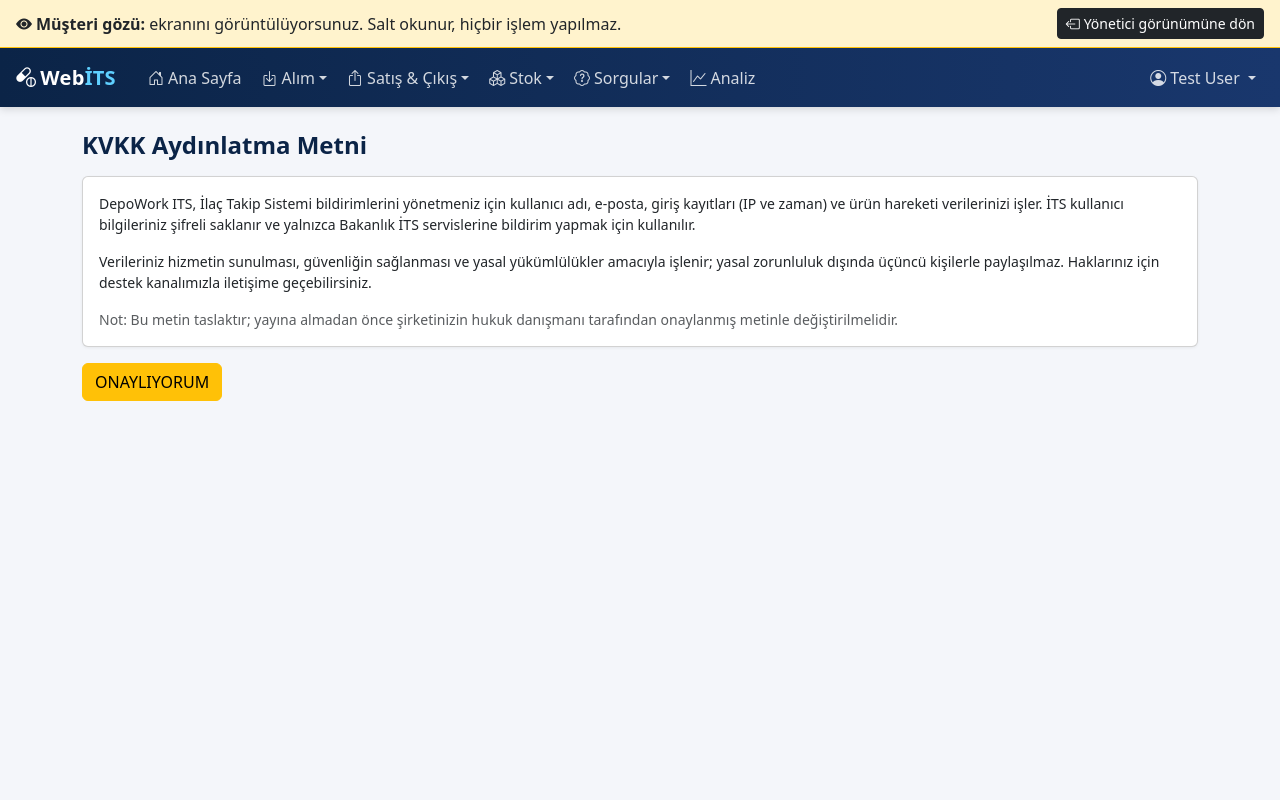
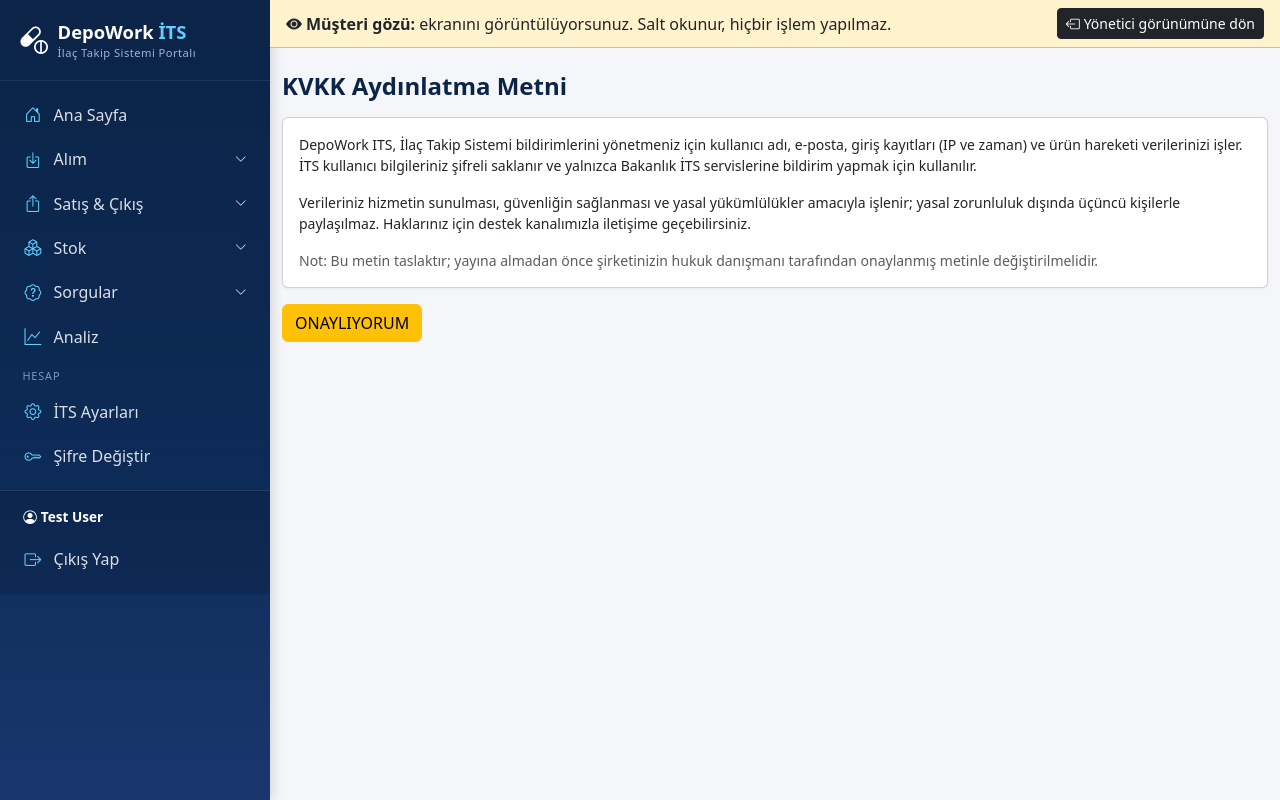
Before and after one commit to deposetup/DepoWorkits, a Laravel app: page /kvkk-onay in a window 1280 px wide. Run offline with Laravel 12, Linux system fonts and the light colour scheme; a user stored in the database is signed in; data comes from the database, SQL or seed files in the repository.

Commit message:
Sol kenar çubuğu menü (akordeon), ana sayfada hızlı erişim kartları
Co-Authored-By: Claude Sonnet 5.5 <noreply@anthropic.com>

```diff
--- a/resources/views/layouts/app.blade.php
+++ b/resources/views/layouts/app.blade.php
@@ -8,30 +8,45 @@
 <link href="https://cdn.jsdelivr.net/npm/bootstrap@5.3.3/dist/css/bootstrap.min.css" rel="stylesheet">
 <link href="https://cdn.jsdelivr.net/npm/bootstrap-icons@1.11.3/font/bootstrap-icons.css" rel="stylesheet">
 <style>
+  :root { --yan-genislik: 270px; --lacivert: #0b2447; --lacivert2: #19376d; --vurgu: #5fd0ff; }
   body { background: #f4f6fa; }
-  .ust { background: linear-gradient(90deg, #0b2447, #19376d); box-shadow: 0 2px 8px rgba(0,0,0,.15); }
-  .ust .navbar-brand { font-weight: 700; letter-spacing: .3px; }
-  .ust .navbar-brand .nokta { color: #5fd0ff; }
-  .ust .nav-link { color: rgba(255,255,255,.82); font-weight: 500; padding: .6rem .85rem; border-radius: .4rem; }
-  .ust .nav-link:hover, .ust .nav-link.show { color: #fff; background: rgba(255,255,255,.1); }
-  .ust .nav-link.aktif { color: #fff; background: rgba(95,208,255,.22); }
-  .ust .dropdown-menu { border: 0; border-radius: .6rem; box-shadow: 0 10px 30px rgba(11,36,71,.25); padding: .4rem; min-width: 14rem; margin-top: .35rem; }
-  .ust .dropdown-item { border-radius: .4rem; padding: .5rem .75rem; display: flex; gap: .6rem; align-items: center; }
-  .ust .dropdown-item i { color: #19376d; width: 1.1rem; text-align: center; }
-  .ust .dropdown-item.active, .ust .dropdown-item:active { background: #e8f0ff; color: #0b2447; font-weight: 600; }
-  .ust .dropdown-header { font-size: .7rem; text-transform: uppercase; letter-spacing: .06em; }
-  .firma { font-size: .8rem; color: #9fb3d9; }
+  .yan { width: var(--yan-genislik); background: linear-gradient(180deg, var(--lacivert), #0d2b57 60%, var(--lacivert2)); color: #fff; }
+  @media (min-width: 992px) {
+    .yan { position: fixed; inset: 0 auto 0 0; display: flex !important; flex-direction: column; z-index: 1030; box-shadow: 2px 0 12px rgba(0,0,0,.15); }
+    .icerik-alan { margin-left: var(--yan-genislik); }
+  }
+  .yan .offcanvas-body { display: flex; flex-direction: column; padding: 0; overflow: hidden; }
+  .yan-marka { display: flex; align-items: center; gap: .6rem; padding: 1.1rem 1.25rem; font-weight: 700; font-size: 1.15rem; color: #fff; text-decoration: none; border-bottom: 1px solid rgba(255,255,255,.08); }
+  .yan-marka .nokta { color: var(--vurgu); }
+  .yan-marka small { display: block; font-weight: 400; font-size: .7rem; color: #9fb3d9; letter-spacing: .04em; }
+  .yan-menu { flex: 1; overflow-y: auto; padding: .75rem .65rem; scrollbar-width: thin; scrollbar-color: rgba(255,255,255,.2) transparent; }
+  .yan-bolum { font-size: .68rem; text-transform: uppercase; letter-spacing: .08em; color: #8196c4; padding: .6rem .75rem .3rem; }
+  .yan-link, .yan-grup { display: flex; align-items: center; gap: .7rem; width: 100%; padding: .6rem .8rem; border: 0; background: transparent; color: rgba(255,255,255,.85); font-weight: 500; border-radius: .55rem; text-decoration: none; text-align: left; transition: background .2s, color .2s; }
+  .yan-link:hover, .yan-grup:hover { background: rgba(255,255,255,.09); color: #fff; }
+  .yan-link i, .yan-grup > i:first-child { font-size: 1.05rem; width: 1.2rem; text-align: center; color: var(--vurgu); }
+  .yan-link.aktif, .yan-grup.aktif { background: rgba(95,208,255,.18); color: #fff; }
+  .yan-grup .ok { margin-left: auto; font-size: .75rem; transition: transform .3s; }
+  .yan-grup:not(.collapsed) .ok { transform: rotate(180deg); }
+  .yan-alt { list-style: none; margin: .15rem 0 .35rem 1.15rem; padding: 0 0 0 .85rem; border-left: 1px solid rgba(255,255,255,.15); }
+  .yan-alt .yan-link { font-size: .9rem; padding: .45rem .7rem; font-weight: 400; }
+  .yan-alt .yan-link i { font-size: .9rem; color: #9fb3d9; }
+  .yan-alt .yan-link.aktif { background: #fff; color: var(--lacivert); font-weight: 600; }
+  .yan-alt .yan-link.aktif i { color: var(--lacivert2); }
+  .yan-alt-sarmal.collapsing { transition: height .35s ease; }
+  .yan-kullanici { border-top: 1px solid rgba(255,255,255,.1); padding: .75rem .65rem; background: rgba(0,0,0,.12); }
+  .yan-kullanici .kim { padding: .25rem .8rem .6rem; font-size: .85rem; }
+  .yan-kullanici .kim .firma { color: #9fb3d9; font-size: .75rem; display: block; }
+  .ust-serit { background: #fff; border-bottom: 1px solid #e3e8f2; }
   main .card, main .table { box-shadow: 0 1px 3px rgba(0,0,0,.06); }
-  main h4 { font-weight: 700; color: #0b2447; margin-bottom: 1rem; }
+  main h4 { font-weight: 700; color: var(--lacivert); margin-bottom: 1rem; }
+  .hizli { display: flex; gap: .9rem; align-items: center; padding: 1rem 1.1rem; background: #fff; border: 1px solid #e3e8f2; border-radius: .8rem; text-decoration: none; color: var(--lacivert); height: 100%; box-shadow: 0 1px 3px rgba(0,0,0,.05); transition: transform .15s, box-shadow .15s, border-color .15s; }
+  .hizli:hover { transform: translateY(-2px); box-shadow: 0 8px 20px rgba(11,36,71,.12); border-color: var(--vurgu); color: var(--lacivert); }
+  .hizli .ikon { width: 2.8rem; height: 2.8rem; flex: none; display: grid; place-items: center; border-radius: .7rem; background: #e8f0ff; color: var(--lacivert2); font-size: 1.35rem; }
+  .hizli small { display: block; color: #6b7a99; font-weight: 400; }
+  .hizli strong { display: block; }
 </style>
 </head>
 <body>
-@if(session('musteri_gozu_yonetici_id'))
-<div class="bg-warning-subtle border-bottom border-warning py-2 px-3 d-flex flex-wrap gap-2 justify-content-between align-items-center" style="position:sticky;top:0;z-index:1100">
-  <span><i class="bi bi-eye-fill me-1"></i><strong>Müşteri gözü:</strong> {{ auth()->user()->tenant?->unvan }} ekranını görüntülüyorsunuz. Salt okunur, hiçbir işlem yapılmaz.</span>
-  <form method="post" action="{{ route('musteri-gozu.bitir') }}">@csrf<button class="btn btn-sm btn-dark"><i class="bi bi-box-arrow-left me-1"></i>Yönetici görünümüne dön</button></form>
-</div>
-@endif
 @php
   $u = auth()->user();
   $menu = null;
@@ -75,55 +90,62 @@
     return false;
   };
 @endphp
-<nav class="navbar navbar-expand-lg navbar-dark ust sticky-top px-3">
-  <a class="navbar-brand me-4" href="{{ $u ? route('home') : '#' }}"><i class="bi bi-capsule-pill me-1"></i>Web<span class="nokta">İTS</span></a>
-  @auth
-  <button class="navbar-toggler" type="button" data-bs-toggle="collapse" data-bs-target="#menu"><span class="navbar-toggler-icon"></span></button>
-  <div class="collapse navbar-collapse" id="menu">
-    <ul class="navbar-nav me-auto gap-1">
+@auth
+<aside class="yan offcanvas-lg offcanvas-start" tabindex="-1" id="yanMenu" aria-label="Ana menü">
+  <div class="offcanvas-body">
+    <a class="yan-marka" href="{{ route('home') }}"><i class="bi bi-capsule-pill fs-3"></i><span>DepoWork <span class="nokta">İTS</span><small>İlaç Takip Sistemi Portalı</small></span></a>
+    <nav class="yan-menu" id="yanAkordeon">
       @if($menu)
-        @foreach($menu as [$ad, $ikon, $rota, $alt])
+        @foreach($menu as $n => [$ad, $ikon, $rota, $alt])
           @if(! $alt)
-            <li class="nav-item"><a class="nav-link {{ request()->routeIs($rota) ? 'aktif' : '' }}" href="{{ route($rota) }}"><i class="bi {{ $ikon }} me-1"></i>{{ $ad }}</a></li>
+            <a class="yan-link {{ request()->routeIs($rota) ? 'aktif' : '' }}" href="{{ route($rota) }}"><i class="bi {{ $ikon }}"></i>{{ $ad }}</a>
           @else
             @php $grupAktif = collect($alt)->contains(fn ($a) => $aktifMi($a[3])); @endphp
-            <li class="nav-item dropdown">
-              <a class="nav-link dropdown-toggle {{ $grupAktif ? 'aktif' : '' }}" href="#" role="button" data-bs-toggle="dropdown"><i class="bi {{ $ikon }} me-1"></i>{{ $ad }}</a>
-              <ul class="dropdown-menu">
+            <button class="yan-grup {{ $grupAktif ? 'aktif' : 'collapsed' }}" type="button" data-bs-toggle="collapse" data-bs-target="#grup{{ $n }}" aria-expanded="{{ $grupAktif ? 'true' : 'false' }}"><i class="bi {{ $ikon }}"></i>{{ $ad }}<i class="bi bi-chevron-down ok"></i></button>
+            <div class="collapse yan-alt-sarmal {{ $grupAktif ? 'show' : '' }}" id="grup{{ $n }}" data-bs-parent="#yanAkordeon">
+              <ul class="yan-alt">
                 @foreach($alt as [$altAd, $altIkon, $url, $desen])
-                  <li><a class="dropdown-item {{ $aktifMi($desen) ? 'active' : '' }}" href="{{ $url }}"><i class="bi {{ $altIkon }}"></i>{{ $altAd }}</a></li>
+                  <li><a class="yan-link {{ $aktifMi($desen) ? 'aktif' : '' }}" href="{{ $url }}"><i class="bi {{ $altIkon }}"></i>{{ $altAd }}</a></li>
                 @endforeach
               </ul>
-            </li>
+            </div>
           @endif
         @endforeach
+        <div class="yan-bolum">Hesap</div>
+        <a class="yan-link {{ request()->routeIs('ayarlar.its') ? 'aktif' : '' }}" href="{{ route('ayarlar.its') }}"><i class="bi bi-gear"></i>İTS Ayarları</a>
       @else
-        <li class="nav-item"><a class="nav-link {{ request()->routeIs('admin.*') ? 'aktif' : '' }}" href="{{ route('admin.tenants.index') }}"><i class="bi bi-people me-1"></i>Müşteriler</a></li>
+        <a class="yan-link {{ request()->routeIs('admin.*') ? 'aktif' : '' }}" href="{{ route('admin.tenants.index') }}"><i class="bi bi-people"></i>Müşteriler</a>
       @endif
-    </ul>
-    <ul class="navbar-nav align-items-lg-center">
-      <li class="nav-item dropdown">
-        <a class="nav-link dropdown-toggle" href="#" role="button" data-bs-toggle="dropdown">
-          <i class="bi bi-person-circle me-1"></i>{{ $u->name }}
-          @if($u->tenant)<span class="firma d-block d-lg-inline ms-lg-2">{{ $u->tenant->unvan }}</span>@endif
-        </a>
-        <ul class="dropdown-menu dropdown-menu-end">
-          @if($menu)<li><a class="dropdown-item {{ request()->routeIs('ayarlar.its') ? 'active' : '' }}" href="{{ route('ayarlar.its') }}"><i class="bi bi-gear"></i>İTS Ayarları</a></li>@endif
-          <li><a class="dropdown-item" href="{{ route('sifre') }}"><i class="bi bi-key"></i>Şifre Değiştir</a></li>
-          <li><hr class="dropdown-divider"></li>
-          <li><form method="post" action="{{ route('logout') }}">@csrf<button class="dropdown-item"><i class="bi bi-box-arrow-right"></i>Çıkış Yap</button></form></li>
-        </ul>
-      </li>
-    </ul>
+      <a class="yan-link {{ request()->routeIs('sifre') ? 'aktif' : '' }}" href="{{ route('sifre') }}"><i class="bi bi-key"></i>Şifre Değiştir</a>
+    </nav>
+    <div class="yan-kullanici">
+      <div class="kim"><i class="bi bi-person-circle me-1"></i><strong>{{ $u->name }}</strong>@if($u->tenant)<span class="firma">{{ $u->tenant->unvan }}</span>@endif</div>
+      <form method="post" action="{{ route('logout') }}">@csrf<button class="yan-link"><i class="bi bi-box-arrow-right"></i>Çıkış Yap</button></form>
+    </div>
   </div>
-  @endauth
-</nav>
+</aside>
+<div class="icerik-alan">
+@if(session('musteri_gozu_yonetici_id'))
+<div class="bg-warning-subtle border-bottom border-warning py-2 px-3 d-flex flex-wrap gap-2 justify-content-between align-items-center" style="position:sticky;top:0;z-index:1040">
+  <span><i class="bi bi-eye-fill me-1"></i><strong>Müşteri gözü:</strong> {{ auth()->user()->tenant?->unvan }} ekranını görüntülüyorsunuz. Salt okunur, hiçbir işlem yapılmaz.</span>
+  <form method="post" action="{{ route('musteri-gozu.bitir') }}">@csrf<button class="btn btn-sm btn-dark"><i class="bi bi-box-arrow-left me-1"></i>Yönetici görünümüne dön</button></form>
+</div>
+@endif
+  <div class="ust-serit d-lg-none d-flex align-items-center gap-2 px-3 py-2 sticky-top">
+    <button class="btn btn-outline-dark btn-sm" type="button" data-bs-toggle="offcanvas" data-bs-target="#yanMenu" aria-controls="yanMenu" aria-label="Menüyü aç"><i class="bi bi-list fs-5"></i></button>
+    <strong class="text-dark"><i class="bi bi-capsule-pill me-1"></i>DepoWork İTS</strong>
+  </div>
+@else
+<div class="ust-serit px-3 py-3 text-center"><strong style="color:var(--lacivert)"><i class="bi bi-capsule-pill me-1"></i>DepoWork İTS</strong></div>
+<div>
+@endauth
 <main class="container-xl py-4">
   @if(session('ok'))<div class="alert alert-success">{{ session('ok') }}</div>@endif
   @if(session('hata'))<div class="alert alert-danger">{{ session('hata') }}</div>@endif
   @if($errors->any())<div class="alert alert-danger">{{ $errors->first() }}</div>@endif
   @yield('icerik')
 </main>
+</div>
 <script src="https://cdn.jsdelivr.net/npm/bootstrap@5.3.3/dist/js/bootstrap.bundle.min.js"></script>
 </body>
 </html>
```
Also changed, not shown: resources/views/dashboard.blade.php (+24 -1 lines).
